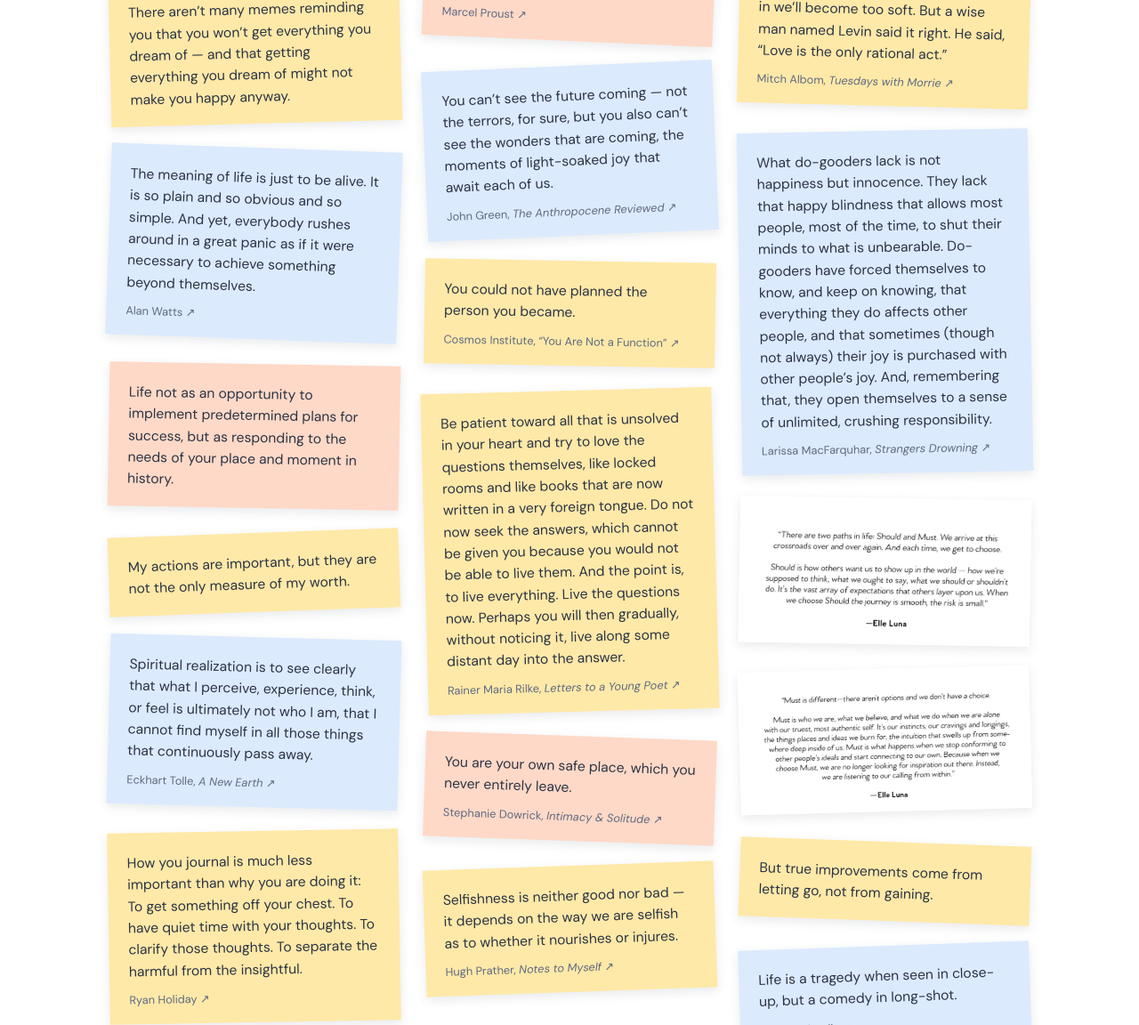
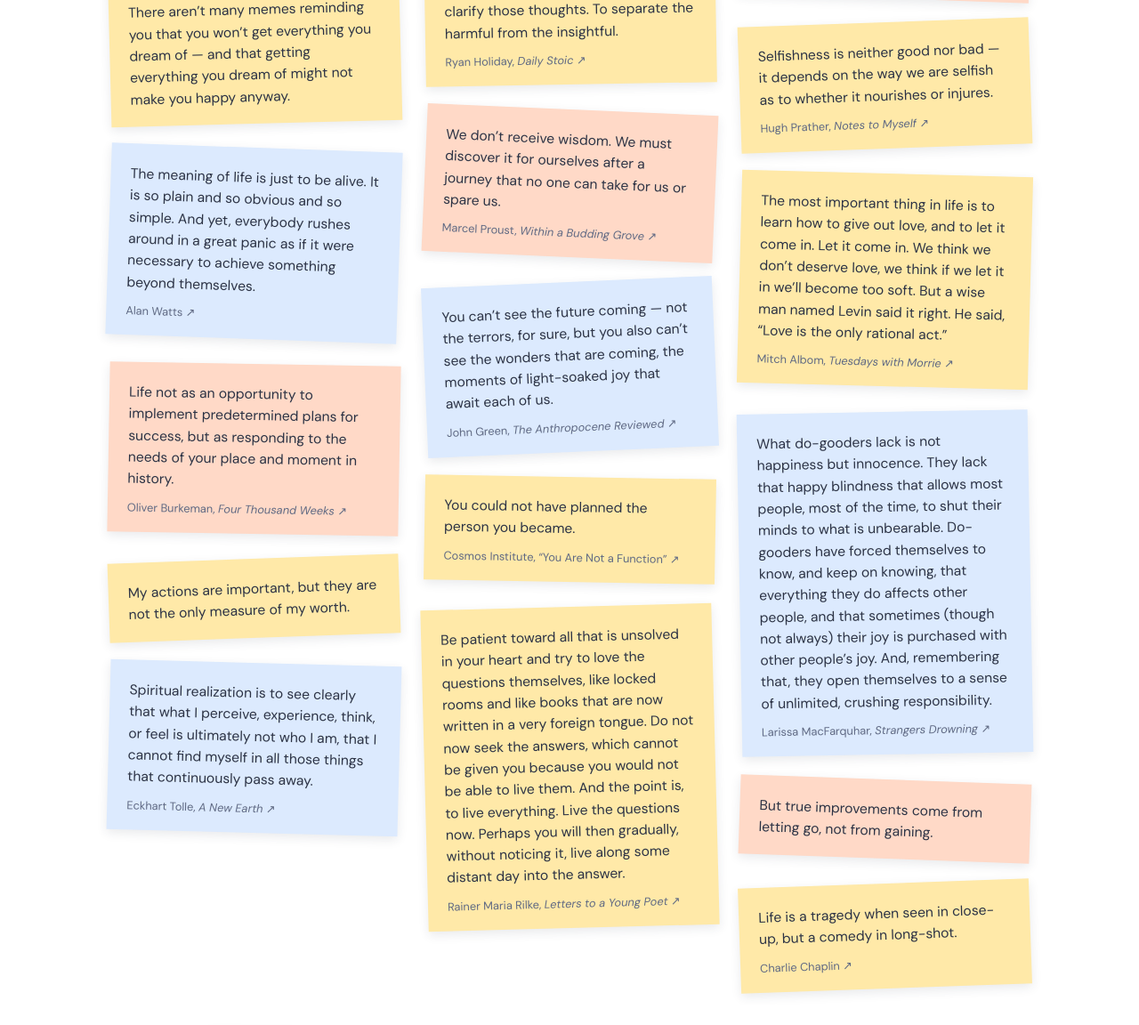
Before and after one commit to jenbaik/jenbaik.github.io, a plain HTML site: page garden.html in a window 1280 px wide. Shown: the part 782-1934 px from the top of the page at 89% size. Drawn offline with Linux system fonts and the light colour scheme.

Commit message:
Link quotes to real sources, credit Burkeman, enlarge Elle Luna images
Co-Authored-By: Claude Opus 5.5 <noreply@anthropic.com>
Claude-Session: https://claude.ai/code/session_01JMcyvAEuYoLnwVpTW85eLc

```diff
--- a/garden.html
+++ b/garden.html
@@ -59,6 +59,10 @@ a.sticky { color: inherit; text-decoration: none; }
 a.sticky:hover { text-decoration: none; box-shadow: 0 8px 22px rgba(44,51,69,0.16); }
 a.sticky:hover cite { color: var(--accent); }
 .pair { break-inside: avoid; display: inline-block; width: 100%; }
+.pair.big { display: block; max-width: 820px; margin: 24px auto 0; }
+.pair.big .quote-img { margin-bottom: 32px; }
+.pair-cite { text-align: center; font-size: 0.85rem; margin-top: -8px; }
+.pair-cite a { color: var(--text-light); text-decoration: underline; }
 .quote-img { display: block; margin: 0 0 28px; background: #fff; box-shadow: 0 4px 12px rgba(44,51,69,0.10); transform: rotate(var(--r, 0deg)); transition: transform .2s ease; }
 .quote-img:hover { transform: rotate(0deg) scale(1.02); }
 .quote-img img { display: block; width: 100%; height: auto; }
@@ -107,25 +111,26 @@ a.sticky:hover cite { color: var(--accent); }
   <div class="stickies">
     <blockquote class="sticky" style="--r:-1.5deg"><p>There aren&rsquo;t many inspirational quotes about how discouragement will plague you as you work and that&rsquo;s just how it feels to work at something difficult. There aren&rsquo;t many memes reminding you that you won&rsquo;t get everything you dream of &mdash; and that getting everything you dream of might not make you happy anyway.</p></blockquote>
     <a class="sticky" href="https://www.goodreads.com/quotes/search?q=The+meaning+of+life+is+just+to+be+alive" target="_blank" rel="noopener" style="--r:2deg"><p>The meaning of life is just to be alive. It is so plain and so obvious and so simple. And yet, everybody rushes around in a great panic as if it were necessary to achieve something beyond themselves.</p><cite>Alan Watts &#8599;</cite></a>
-    <blockquote class="sticky" style="--r:1deg"><p>Life not as an opportunity to implement predetermined plans for success, but as responding to the needs of your place and moment in history.</p></blockquote>
+    <a class="sticky" style="--r:1deg" href="https://oliverburkeman.com/fourthousandweeks" target="_blank" rel="noopener"><p>Life not as an opportunity to implement predetermined plans for success, but as responding to the needs of your place and moment in history.</p><cite>Oliver Burkeman, <em>Four Thousand Weeks</em> &#8599;</cite></a>
     <blockquote class="sticky" style="--r:-2deg"><p>My actions are important, but they are not the only measure of my worth.</p></blockquote>
-    <a class="sticky" href="https://www.goodreads.com/search?q=A+New+Earth+Eckhart+Tolle" target="_blank" rel="noopener" style="--r:1.5deg"><p>Spiritual realization is to see clearly that what I perceive, experience, think, or feel is ultimately not who I am, that I cannot find myself in all those things that continuously pass away.</p><cite>Eckhart Tolle, <em>A New Earth</em> &#8599;</cite></a>
-    <a class="sticky" href="https://www.goodreads.com/quotes/search?q=How+you+journal+is+much+less+important+than+why+you+are+doing+it" target="_blank" rel="noopener" style="--r:-1deg"><p>How you journal is much less important than why you are doing it: To get something off your chest. To have quiet time with your thoughts. To clarify those thoughts. To separate the harmful from the insightful.</p><cite>Ryan Holiday &#8599;</cite></a>
-    <a class="sticky" href="https://www.goodreads.com/quotes/search?q=We+don%27t+receive+wisdom%3B+we+must+discover+it+for+ourselves" target="_blank" rel="noopener" style="--r:2.5deg"><p>We don&rsquo;t receive wisdom. We must discover it for ourselves after a journey that no one can take for us or spare us.</p><cite>Marcel Proust &#8599;</cite></a>
-    <a class="sticky" href="https://www.goodreads.com/search?q=The+Anthropocene+Reviewed+John+Green" target="_blank" rel="noopener" style="--r:-2.5deg"><p>You can&rsquo;t see the future coming &mdash; not the terrors, for sure, but you also can&rsquo;t see the wonders that are coming, the moments of light-soaked joy that await each of us.</p><cite>John Green, <em>The Anthropocene Reviewed</em> &#8599;</cite></a>
-    <a class="sticky" href="https://www.google.com/search?q=%22You+Are+Not+a+Function%22+Cosmos+Institute" target="_blank" rel="noopener" style="--r:1deg"><p>You could not have planned the person you became.</p><cite>Cosmos Institute, &ldquo;You Are Not a Function&rdquo; &#8599;</cite></a>
+    <a class="sticky" href="https://eckharttolle.com/?p=2303" target="_blank" rel="noopener" style="--r:1.5deg"><p>Spiritual realization is to see clearly that what I perceive, experience, think, or feel is ultimately not who I am, that I cannot find myself in all those things that continuously pass away.</p><cite>Eckhart Tolle, <em>A New Earth</em> &#8599;</cite></a>
+    <a class="sticky" href="https://dailystoic.com/journaling/" target="_blank" rel="noopener" style="--r:-1deg"><p>How you journal is much less important than why you are doing it: To get something off your chest. To have quiet time with your thoughts. To clarify those thoughts. To separate the harmful from the insightful.</p><cite>Ryan Holiday, <em>Daily Stoic</em> &#8599;</cite></a>
+    <a class="sticky" href="https://www.goodreads.com/quotes/search?q=We+don%27t+receive+wisdom%3B+we+must+discover+it+for+ourselves" target="_blank" rel="noopener" style="--r:2.5deg"><p>We don&rsquo;t receive wisdom. We must discover it for ourselves after a journey that no one can take for us or spare us.</p><cite>Marcel Proust, <em>Within a Budding Grove</em> &#8599;</cite></a>
+    <a class="sticky" href="https://www.penguinrandomhouse.com/books/672554" target="_blank" rel="noopener" style="--r:-2.5deg"><p>You can&rsquo;t see the future coming &mdash; not the terrors, for sure, but you also can&rsquo;t see the wonders that are coming, the moments of light-soaked joy that await each of us.</p><cite>John Green, <em>The Anthropocene Reviewed</em> &#8599;</cite></a>
+    <a class="sticky" href="https://blog.cosmos-institute.org/p/you-are-not-a-function" target="_blank" rel="noopener" style="--r:1deg"><p>You could not have planned the person you became.</p><cite>Cosmos Institute, &ldquo;You Are Not a Function&rdquo; &#8599;</cite></a>
     <a class="sticky" href="https://www.goodreads.com/quotes/717-be-patient-toward-all-that-is-unsolved-in-your-heart" target="_blank" rel="noopener" style="--r:-1.5deg"><p>Be patient toward all that is unsolved in your heart and try to love the questions themselves, like locked rooms and like books that are now written in a very foreign tongue. Do not now seek the answers, which cannot be given you because you would not be able to live them. And the point is, to live everything. Live the questions now. Perhaps you will then gradually, without noticing it, live along some distant day into the answer.</p><cite>Rainer Maria Rilke, <em>Letters to a Young Poet</em> &#8599;</cite></a>
-    <a class="sticky" href="https://www.goodreads.com/search?q=Intimacy+and+Solitude+Stephanie+Dowrick" target="_blank" rel="noopener" style="--r:2deg"><p>You are your own safe place, which you never entirely leave.</p><cite>Stephanie Dowrick, <em>Intimacy &amp; Solitude</em> &#8599;</cite></a>
-    <a class="sticky" href="https://www.goodreads.com/search?q=Notes+to+Myself+Hugh+Prather" target="_blank" rel="noopener" style="--r:-2deg"><p>Selfishness is neither good nor bad &mdash; it depends on the way we are selfish as to whether it nourishes or injures.</p><cite>Hugh Prather, <em>Notes to Myself</em> &#8599;</cite></a>
+    <a class="sticky" href="https://www.goodreads.com/work/quotes/764994" target="_blank" rel="noopener" style="--r:2deg"><p>You are your own safe place, which you never entirely leave.</p><cite>Stephanie Dowrick, <em>Intimacy &amp; Solitude</em> &#8599;</cite></a>
+    <a class="sticky" href="https://www.goodreads.com/work/quotes/2109790" target="_blank" rel="noopener" style="--r:-2deg"><p>Selfishness is neither good nor bad &mdash; it depends on the way we are selfish as to whether it nourishes or injures.</p><cite>Hugh Prather, <em>Notes to Myself</em> &#8599;</cite></a>
     <a class="sticky" href="https://www.goodreads.com/work/quotes/1995335" target="_blank" rel="noopener" style="--r:1.5deg"><p>The most important thing in life is to learn how to give out love, and to let it come in. Let it come in. We think we don&rsquo;t deserve love, we think if we let it in we&rsquo;ll become too soft. But a wise man named Levin said it right. He said, &ldquo;Love is the only rational act.&rdquo;</p><cite>Mitch Albom, <em>Tuesdays with Morrie</em> &#8599;</cite></a>
     <a class="sticky" style="--r:-1deg" href="https://www.goodreads.com/work/quotes/44223047" target="_blank" rel="noopener"><p>What do-gooders lack is not happiness but innocence. They lack that happy blindness that allows most people, most of the time, to shut their minds to what is unbearable. Do-gooders have forced themselves to know, and keep on knowing, that everything they do affects other people, and that sometimes (though not always) their joy is purchased with other people&rsquo;s joy. And, remembering that, they open themselves to a sense of unlimited, crushing responsibility.</p><cite>Larissa MacFarquhar, <em>Strangers Drowning</em> &#8599;</cite></a>
-    <div class="pair">
-      <a class="quote-img" style="--r:1deg" href="https://www.goodreads.com/search?q=Elle+Luna+Should+and+Must" target="_blank" rel="noopener"><img src="images/garden-should.jpg" alt="Elle Luna: There are two paths in life: Should and Must. We arrive at this crossroads over and over again. And each time, we get to choose. Should is how others want us to show up in the world: how we're supposed to think, what we ought to say, what we should or shouldn't do. It's the vast array of expectations that others layer upon us. When we choose Should the journey is smooth, the risk is small."></a>
-      <a class="quote-img" style="--r:-1.5deg" href="https://www.goodreads.com/search?q=Elle+Luna+Should+and+Must" target="_blank" rel="noopener"><img src="images/garden-must.jpg" alt="Elle Luna: Must is different; there aren't options and we don't have a choice. Must is who we are, what we believe, and what we do when we are alone with our truest, most authentic self. It's our instincts, our cravings and longings, the things places and ideas we burn for, the intuition that swells up from somewhere deep inside of us. Must is what happens when we stop conforming to other people's ideals and start connecting to our own. Because when we choose Must, we are no longer looking for inspiration out there. Instead, we are listening to our calling from within."></a>
-    </div>
     <blockquote class="sticky" style="--r:2deg"><p>But true improvements come from letting go, not from gaining.</p></blockquote>
     <a class="sticky" style="--r:-2deg" href="https://www.goodreads.com/quotes/121883-life-is-a-tragedy-when-seen-in-close-up-but-a" target="_blank" rel="noopener"><p>Life is a tragedy when seen in close-up, but a comedy in long-shot.</p><cite>Charlie Chaplin &#8599;</cite></a>
   </div>
+    <div class="pair big">
+      <a class="quote-img" style="--r:1deg" href="https://medium.com/p/90c75eb7c5b0" target="_blank" rel="noopener"><img src="images/garden-should.jpg" alt="Elle Luna: There are two paths in life: Should and Must. We arrive at this crossroads over and over again. And each time, we get to choose. Should is how others want us to show up in the world: how we're supposed to think, what we ought to say, what we should or shouldn't do. It's the vast array of expectations that others layer upon us. When we choose Should the journey is smooth, the risk is small."></a>
+      <a class="quote-img" style="--r:-1.5deg" href="https://medium.com/p/90c75eb7c5b0" target="_blank" rel="noopener"><img src="images/garden-must.jpg" alt="Elle Luna: Must is different; there aren't options and we don't have a choice. Must is who we are, what we believe, and what we do when we are alone with our truest, most authentic self. It's our instincts, our cravings and longings, the things places and ideas we burn for, the intuition that swells up from somewhere deep inside of us. Must is what happens when we stop conforming to other people's ideals and start connecting to our own. Because when we choose Must, we are no longer looking for inspiration out there. Instead, we are listening to our calling from within."></a>
+      <p class="pair-cite"><a href="https://medium.com/p/90c75eb7c5b0" target="_blank" rel="noopener">Elle Luna, &ldquo;The Crossroads of Should and Must&rdquo; &#8599;</a></p>
+    </div>
 </section>
 </body>
 </html>
```
